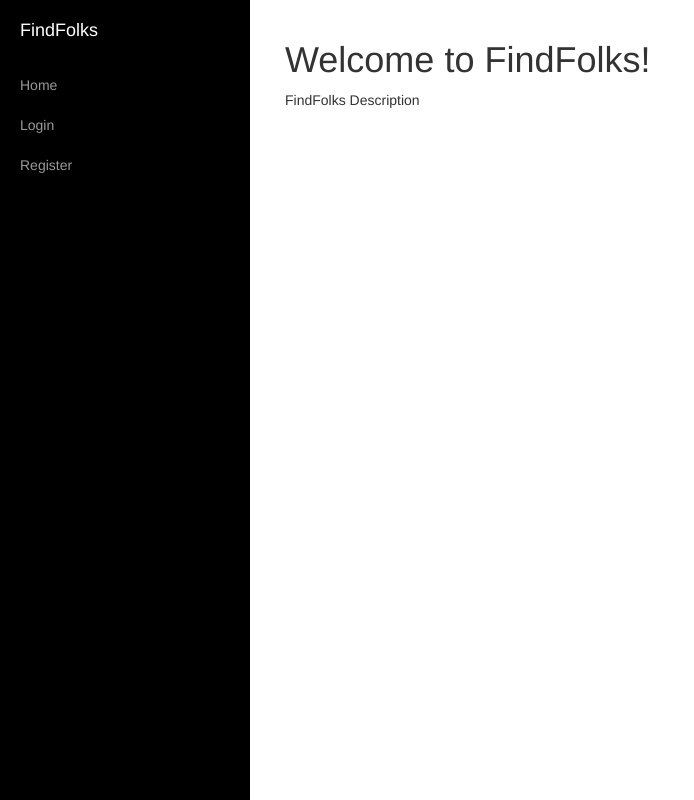
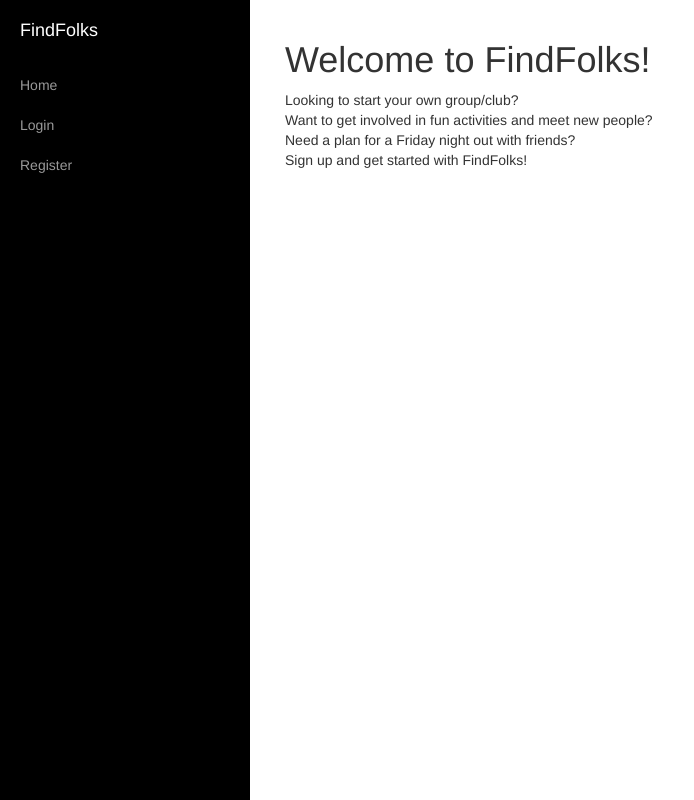
Before and after one commit to BrandonTang/find-folks, a Flask app: page / in a window 1280 px wide. Shown: the whole page, without its empty margins (0-694 px from the left). Run offline with Flask 2, Linux system fonts and the light colour scheme; some libraries are stand-ins or nearby versions.

Commit message:
Added description to homepage

```diff
--- a/templates/index.html
+++ b/templates/index.html
@@ -19,7 +19,11 @@
                 <div class="col-lg-12">
                     {% include '_flash.html' %}
                     <h1>Welcome to FindFolks!</h1>
-                    <p>FindFolks Description</p> </br>
+                    <p>Looking to start your own group/club? </br>
+                       Want to get involved in fun activities and meet new people? </br>
+                       Need a plan for a Friday night out with friends? </br>
+                       Sign up and get started with FindFolks! </br>
+                    </p>
                 </div>
             </div>
         </div>
```
